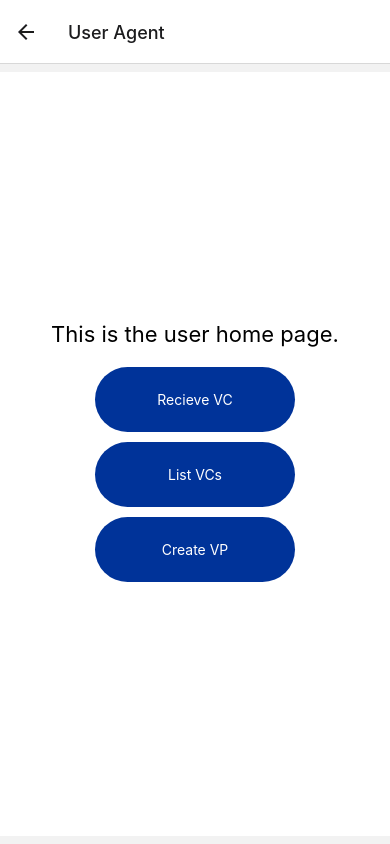
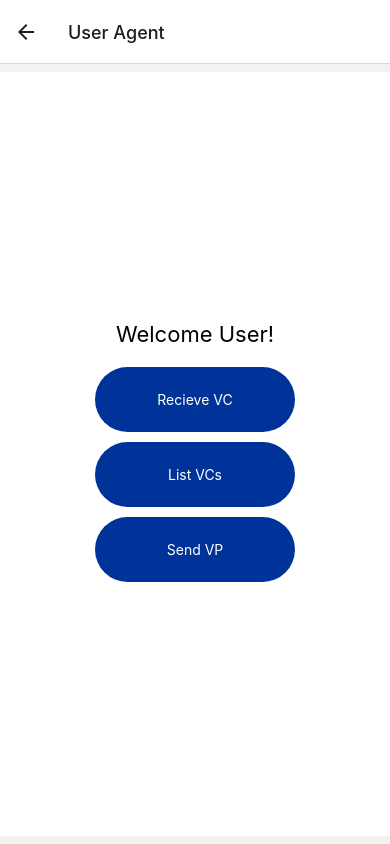
Before and after one commit to symfoni/bachelor, a React Native app: screen /UserHome in a window 390 px wide. Built offline with nearby package versions, Linux system fonts and the light colour scheme.

Commit message:
updated text

```diff
--- a/app/views/UserViews/UserHomeView.tsx
+++ b/app/views/UserViews/UserHomeView.tsx
@@ -12,7 +12,7 @@ import { buttonStyles, styles } from '../../styles';
 export default function UserHomeView({navigation}: any){
 	return (
 		<View style={styles.container}>
-			<Text style={styles.headingTextBlack}>This is the user home page.</Text>
+			<Text style={styles.headingTextBlack}>Welcome User!</Text>
 
 			<NavigationButton
 				title='Recieve VC'
@@ -27,7 +27,7 @@ export default function UserHomeView({navigation}: any){
 			></NavigationButton>
 
 			<NavigationButton
-				title='Create VP'
+				title='Send VP'
 				customStyle={buttonStyles.navigationButtonUser}
 				onPress={()=> navigation.navigate('UserCreateVP')}
 			></NavigationButton>
```
